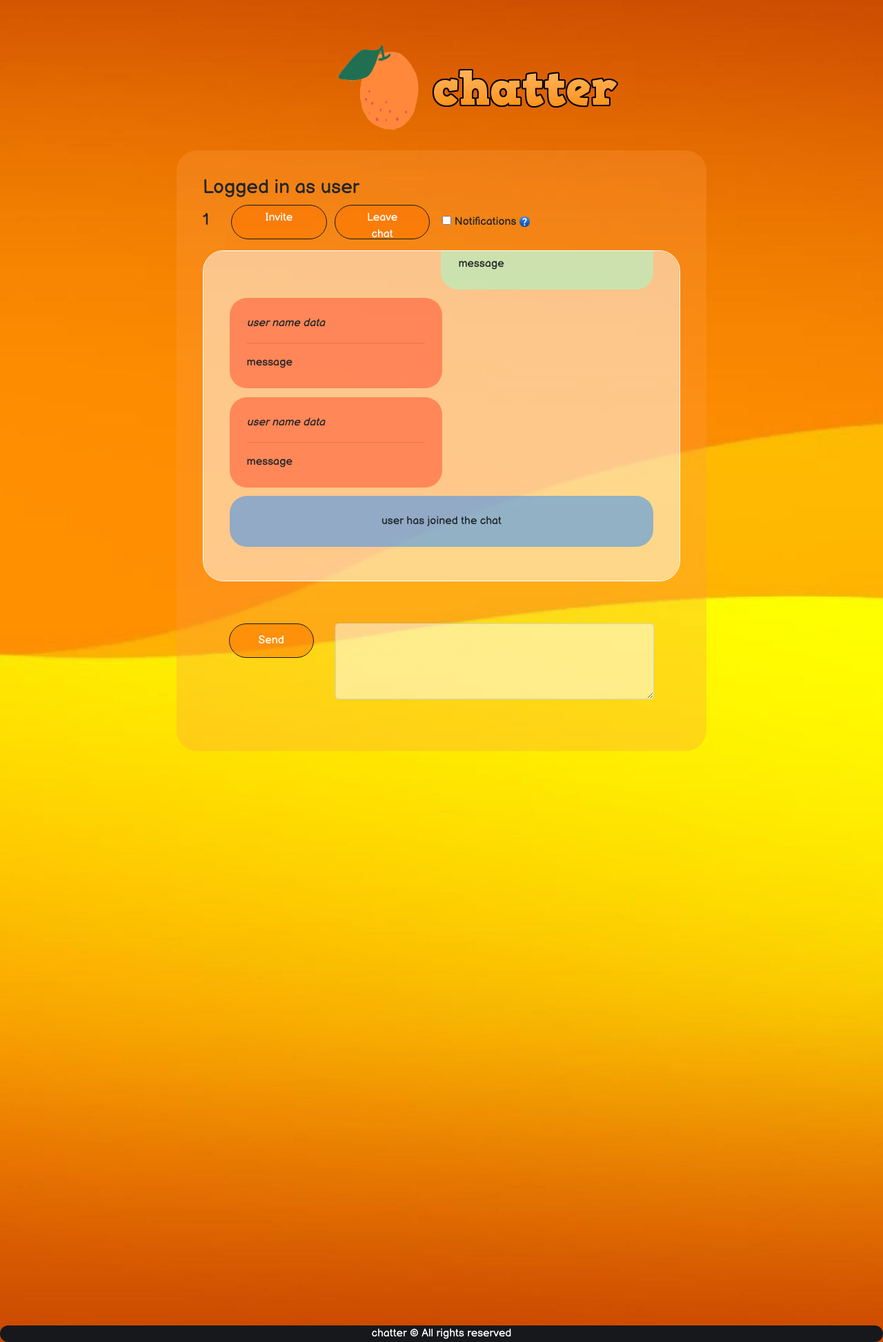
After one commit to FMularski/chatter, a Flask app: page /chat/1 in a window 1280 px wide. The commit adds this page. Shown: the whole page at 69% size. Run offline with Flask 2, Linux system fonts and the light colour scheme; some libraries are stand-ins or nearby versions.

Commit message:
home.html, chat.html

```diff
--- a/app.py
+++ b/app.py
@@ -4,6 +4,7 @@ app = Flask(__name__)
 
 
 @app.route('/')
+@app.route('/login')
 def login():
     return render_template('login.html')
 
@@ -11,6 +12,11 @@ def login():
 @app.route('/home')
 def home():
     return render_template('home.html')
+
+
+@app.route('/chat/<chat_name>')
+def chat(chat_name):
+    return render_template('chat.html', chat_name=chat_name)
 
 
 @app.route('/create_account', methods=['GET', 'POST'])
--- a/static/css/chatter.css
+++ b/static/css/chatter.css
@@ -26,10 +26,46 @@ img#orange
     height: 128px;
 }
 
+div#content
+{
+    width: 60%;
+    margin: auto;
+    background-color: rgba(255, 157, 71, 0.3);
+    padding: 1cm;
+    margin-top: 2%;
+    border-radius: 30px;
+}
+
+span#chats
+{
+    font-size: x-large;
+    font-weight: 500;
+    padding-right: 3%;
+}
+
+a.btn-outline-danger
+{
+    margin-right: 1%;
+    width:12%
+}
+
+img#question-mark
+{
+    width:15px;
+    height: 15px;
+}
+
+img#question-mark:hover
+{
+    transform: scale3d(1.3, 1.3, 1.3);
+    cursor: pointer;
+}
+
 form
 {
-    margin-left: 42%;
+    margin-left: 0%;
     margin-top: 1%;
+    text-align: center;
 }
 
 form>input
@@ -46,25 +82,126 @@ form>input:focus
     border: 5px solid #ffaa00;
 }
 
+.confirm-btn
+{
+    width:200px;
+}
+
 .chatter-btn
 {
-    margin-top: 3%;
-
     background-color: rgba(255, 119, 0, 0.5);
     color: white;
-
     height: 50px;
+    border-radius: 25px;
+    padding-left: 1cm;
+    padding-right: 1cm;
+    border: 1px solid #17181c;
 }
 
-.chatter-btn:hover
+.option-btn
+{
+    width: 20%;
+    margin-left: 1%;
+}
+
+.chatter-btn:hover, div#no-account-yet:hover
 {
     transform: scale3d(1.1, 1.1, 1.1);
     background-color: rgba(255, 157, 71, 0.5);
+    color: white;
 }
+
+input#notification-cb
+{
+    margin-left: 2%;
+}
+
+input#notification-cb:hover
+{
+    transform: scale3d(1.3, 1.3, 1.3);
+    cursor: pointer;
+}
+
+
+div#chat
+{
+    background-color:  rgba(255, 255, 255, 0.5);
+    border-radius: 30px;
+    padding: 1cm;
+    overflow: auto;
+    max-height: 480px;
+    border: 1px solid white;
+}
+
+.table
+{
+    text-align: center;
+}
+
+.message
+{
+    font-size: medium;
+    padding: 25px;
+    border-radius: 25px;
+    width: 50.1%;
+    margin-bottom: 2%;
+}
+
+.message:hover
+{
+    transform: scale3d(1.05, 1.05, 1.05);
+}
+
+.message>span
+{
+    font-style: italic;
+}
+
+.message-user
+{
+    background-color: rgba(158, 255, 210, 0.5);
+    float:right;
+}
+
+.message-friend
+{
+    background-color: rgba(255, 71, 38, 0.5);
+    float:left;
+}
+
+.message-system
+{
+    background-color: rgba(38, 139, 255, 0.5);
+    float: left;
+    width: 100%;
+    text-align: center;
+}
+
+.message-field
+{
+    margin-top: 1%;
+    padding: 1cm;
+    overflow: auto;
+}
+
+.ta-message, .ta-message:focus
+{
+    background-color:  rgba(255, 255, 255, 0.5);
+    width: 75%;
+    float: right;
+}
+
+.send-btn
+{
+    float: left;
+    width: 20%;
+}
+
 
 div#no-account-yet
 {
-    margin-left: 42%;
+    margin-left: auto;
+    margin-right: auto;
     margin-top: 10%;
     padding-top: 10px;
     padding-bottom: 10px;
@@ -75,7 +212,7 @@ div#no-account-yet
     width: 265px;
 
     border-radius: 25px;
-    border: 2px solid #17181c;
+    border: 1px solid #17181c;
 
     text-align: center;
 }
--- /dev/null
+++ b/static/js/chat.js
@@ -0,0 +1,2 @@
+var element = document.getElementById("chat");
+element.scrollTop = element.scrollHeight;
--- a/templates/base.html
+++ b/templates/base.html
@@ -13,16 +13,24 @@
   </head>
   <body>
 
-    {% block content %}{% endblock %}
+    <header>
+      <img id="orange" src="{{url_for('static', filename='images/orange.gif')}}"/>
+      <img id="logo" src="{{url_for('static', filename='images/logo.png')}}"/>
+    </header>
+
+    <main>
+      {% block content %}{% endblock %}
+    </main>
 
     <footer>
       chatter &copy; All rights reserved
     </footer>
-
     <!-- Optional JavaScript -->
     <!-- jQuery first, then Popper.js, then Bootstrap JS -->
     <script src="https://code.jquery.com/jquery-3.5.1.slim.min.js" integrity="sha384-DfXdz2htPH0lsSSs5nCTpuj/zy4C+OGpamoFVy38MVBnE+IbbVYUew+OrCXaRkfj" crossorigin="anonymous"></script>
     <script src="https://cdn.jsdelivr.net/npm/popper.js@1.16.1/dist/umd/popper.min.js" integrity="sha384-9/reFTGAW83EW2RDu2S0VKaIzap3H66lZH81PoYlFhbGU+6BZp6G7niu735Sk7lN" crossorigin="anonymous"></script>
     <script src="https://stackpath.bootstrapcdn.com/bootstrap/4.5.2/js/bootstrap.min.js" integrity="sha384-B4gt1jrGC7Jh4AgTPSdUtOBvfO8shuf57BaghqFfPlYxofvL8/KUEfYiJOMMV+rV" crossorigin="anonymous"></script>
+
+    {% block scripts %}{% endblock %}
   </body>
 </html>
--- /dev/null
+++ b/templates/chat.html
@@ -0,0 +1,107 @@
+{% extends 'base.html' %}
+
+{% block title %} {{chat_name}} {% endblock %}
+
+{% block content %}
+    <div id="content">
+        <h3>Logged in as user</h3>
+        <p>
+            <span id="chats">{{chat_name}}</span>
+            <a class="btn chatter-btn option-btn">Invite</a>
+            <a class="btn chatter-btn option-btn">Leave chat</a>
+            <input id="notification-cb" type="checkbox" name="notifications"/> Notifications
+            <img id="question-mark" src="{{url_for('static', filename='images/question_mark.png')}}"
+            data-toggle="popover" title="Notifications" data-content="Check this box to receive mail
+            notifications about new messages in this chat."/>
+        </p>
+
+        <div id="chat">
+            <div class="message message-user">
+                <span>user name data</span>
+                <hr/>
+                message
+            </div>
+
+            <div class="message message-friend">
+                <span>user name data</span>
+                <hr/>
+                message
+            </div>
+
+            <div class="message message-friend">
+                <span>user name data</span>
+                <hr/>
+                message
+            </div>
+
+            <div class="message message-system">
+                user has joined the chat
+            </div>
+
+            <div class="message message-user">
+                <span>user name data</span>
+                <hr/>
+                message
+            </div>
+
+            <div class="message message-friend">
+                <span>user name data</span>
+                <hr/>
+                message
+            </div>
+
+            <div class="message message-friend">
+                <span>user name data</span>
+                <hr/>
+                message
+            </div>
+
+            <div class="message message-system">
+                user has joined the chat
+            </div>
+
+            <div class="message message-user">
+                <span>user name data</span>
+                <hr/>
+                message
+            </div>
+
+            <div class="message message-friend">
+                <span>user name data</span>
+                <hr/>
+                message
+            </div>
+
+            <div class="message message-friend">
+                <span>user name data</span>
+                <hr/>
+                message
+            </div>
+
+            <div class="message message-system">
+                user has joined the chat
+            </div>
+
+        </div>
+
+        <div class="message-field">
+            <form>
+                <p>
+                    <input type="submit" class="chatter-btn send-btn" value="Send"/>
+                    <textarea class="form-control ta-message" rows="4" cols="10" name="message"></textarea>
+                </p>
+            </form>
+        </div>
+
+    </div>
+{% endblock %}
+
+{% block scripts %}
+    <script>
+        $(function () {
+         $('[data-toggle="popover"]').popover()
+        })
+    </script>
+
+    <script src="{{url_for('static', filename='js/chat.js')}}"></script>
+{% endblock %}
```
Also changed, not shown: templates/create_account.html (+7 -14 lines), templates/home.html (+28 -1 lines), templates/login.html (+2 -11 lines), static/images/question_mark.png (added), static/images/send.png (added).
